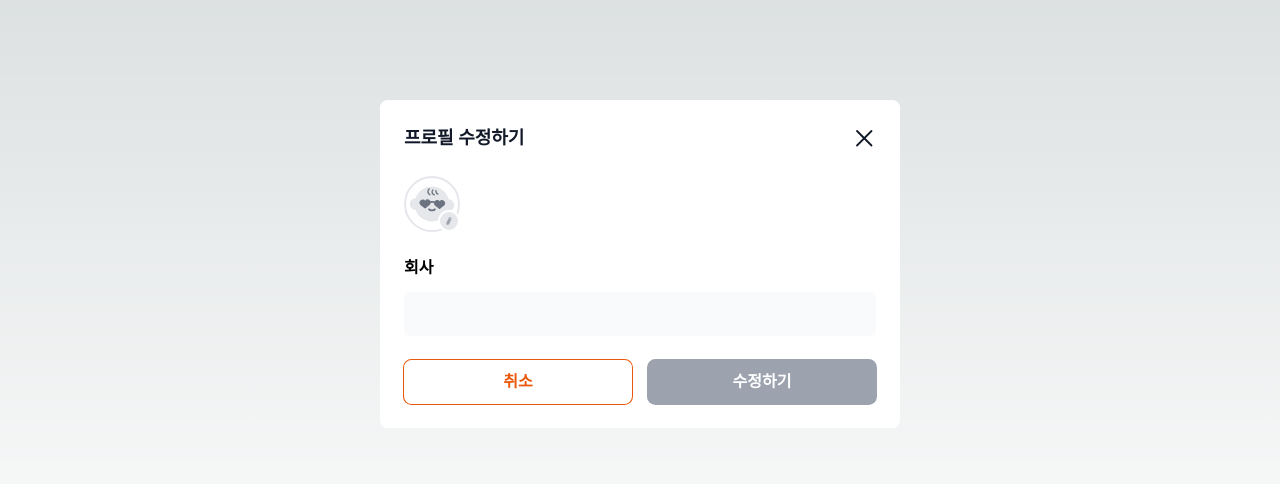
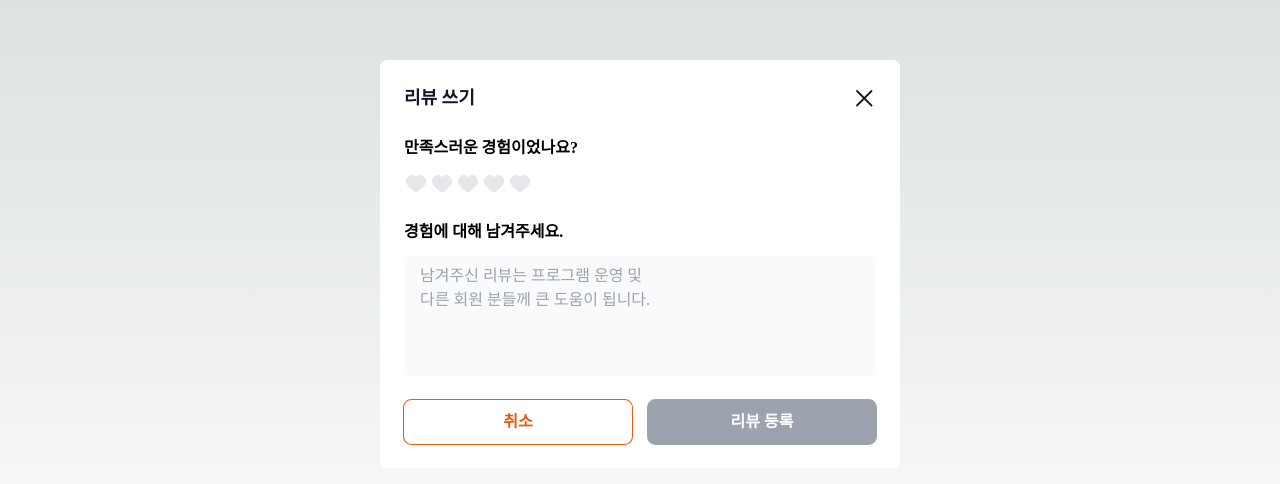
Before and after one commit to INtiful/SootheWithMe, a Next.js app: page / in a window 1280 px wide. Shown: the part 136-620 px from the top of the page. Built offline with nearby package versions, Linux system fonts and the light colour scheme; a web font is replaced by a local one.

Commit message:
[KAN-21] feat: 리뷰 작성하기 모달 UI 구현

```diff
--- a/src/app/components/Input/InputText.tsx
+++ b/src/app/components/Input/InputText.tsx
@@ -7,6 +7,7 @@ interface InputTextProps {
   value: string;
   placeholder?: string;
   onChange: (event: ChangeEvent<HTMLTextAreaElement>) => void;
+  className?: string;
 }
 
 /**
@@ -15,11 +16,17 @@ interface InputTextProps {
  * @param {string} props.value - 텍스트 영역의 값
  * @param {string} [props.placeholder] - 텍스트 영역의 플레이스홀더 텍스트
  * @param {function} props.onChange - 텍스트 영역 값이 변경될 때 호출되는 함수
+ * @param {string} [props.className] - 추가적인 사용자 정의 클래스 이름
  */
-const InputText = ({ value, placeholder = '', onChange }: InputTextProps) => {
+const InputText = ({
+  value,
+  placeholder = '',
+  onChange,
+  className = '',
+}: InputTextProps) => {
   return (
     <textarea
-      className={`${InputStyles.base} h-full resize-none overflow-auto focus:outline-var-orange-300`}
+      className={`${InputStyles.base} ${className} h-full resize-none overflow-auto focus:outline-var-orange-300`}
       value={value}
       placeholder={placeholder}
       onChange={onChange}
--- /dev/null
+++ b/src/app/components/Modal/ReviewModal.tsx
@@ -0,0 +1,64 @@
+'use client';
+
+import { IconHeart, IconX } from '@/public/icons';
+import { ChangeEvent } from 'react';
+import Button from '../Button/Button';
+import InputText from '../Input/InputText';
+
+/**
+ * Review Modal
+ * @param onCloseClick - 모달을 닫는 함수
+ * @param reviewComment - 리뷰 코멘트 값
+ * @param onChangeReviewComment - 리뷰 코멘트를 변경하는 함수
+ * @param onSubmit - 리뷰를 등록하는 함수
+ */
+
+interface ReviewModalProps {
+  onCloseClick?: () => void;
+  reviewComment: string;
+  onChangeReviewComment: (e: ChangeEvent<HTMLTextAreaElement>) => void;
+  onSubmit?: () => void;
+}
+
+const TOTAL_RATING = 5;
+
+const ReviewModal = ({
+  onCloseClick,
+  reviewComment,
+  onChangeReviewComment,
+  onSubmit,
+}: ReviewModalProps) => {
+  return (
+    <div className='flex max-h-408 w-344 flex-col gap-24 rounded-xl bg-var-white p-24 md:w-520'>
+      <div className='flex items-center justify-between'>
+        <h1 className='text-18 font-semibold text-var-gray-900'>리뷰 쓰기</h1>
+        <button onClick={onCloseClick}>
+          <IconX className='h-24 w-24' />
+        </button>
+      </div>
+      <div className='flex flex-col gap-12'>
+        <h2 className='text-16 font-semibold'>만족스러운 경험이었나요?</h2>
+        <div className='flex gap-[2px]'>
+          {Array.from({ length: TOTAL_RATING }).map((_, index) => (
+            <IconHeart key={index} className={`h-24 w-24 text-gray-200`} />
+          ))}
+        </div>
+      </div>
+      <div className='flex flex-col gap-12'>
+        <h2 className='text-16 font-semibold'>경험에 대해 남겨주세요.</h2>
+        <InputText
+          value={reviewComment}
+          onChange={onChangeReviewComment}
+          className='text-16 min-h-120 bg-var-gray-50 font-medium text-var-gray-900 placeholder-var-gray-400 placeholder:text-balance'
+          placeholder='남겨주신 리뷰는 프로그램 운영 및 다른 회원 분들께 큰 도움이 됩니다.'
+        />
+      </div>
+      <div className='flex items-center gap-16'>
+        <Button name='취소' variant='white' />
+        <Button name='리뷰 등록' variant='gray' />
+      </div>
+    </div>
+  );
+};
+
+export default ReviewModal;
--- a/src/app/page.tsx
+++ b/src/app/page.tsx
@@ -1,9 +1,22 @@
-import ProfileEditModal from './components/Modal/ProfileEditModal';
+'use client';
+
+import { ChangeEvent, useState } from 'react';
+import ReviewModal from './components/Modal/ReviewModal';
 
 export default function Home() {
+  const [reviewComment, setReviewComment] = useState('');
+
+  const onChange = (e: ChangeEvent<HTMLTextAreaElement>) => {
+    setReviewComment(e.target.value);
+  };
+
   return (
     <main className='flex h-dvh w-dvw items-center justify-center'>
-      <ProfileEditModal />
+      {/* <ProfileEditModal /> */}
+      <ReviewModal
+        reviewComment={reviewComment}
+        onChangeReviewComment={onChange}
+      />
     </main>
   );
 }
```
